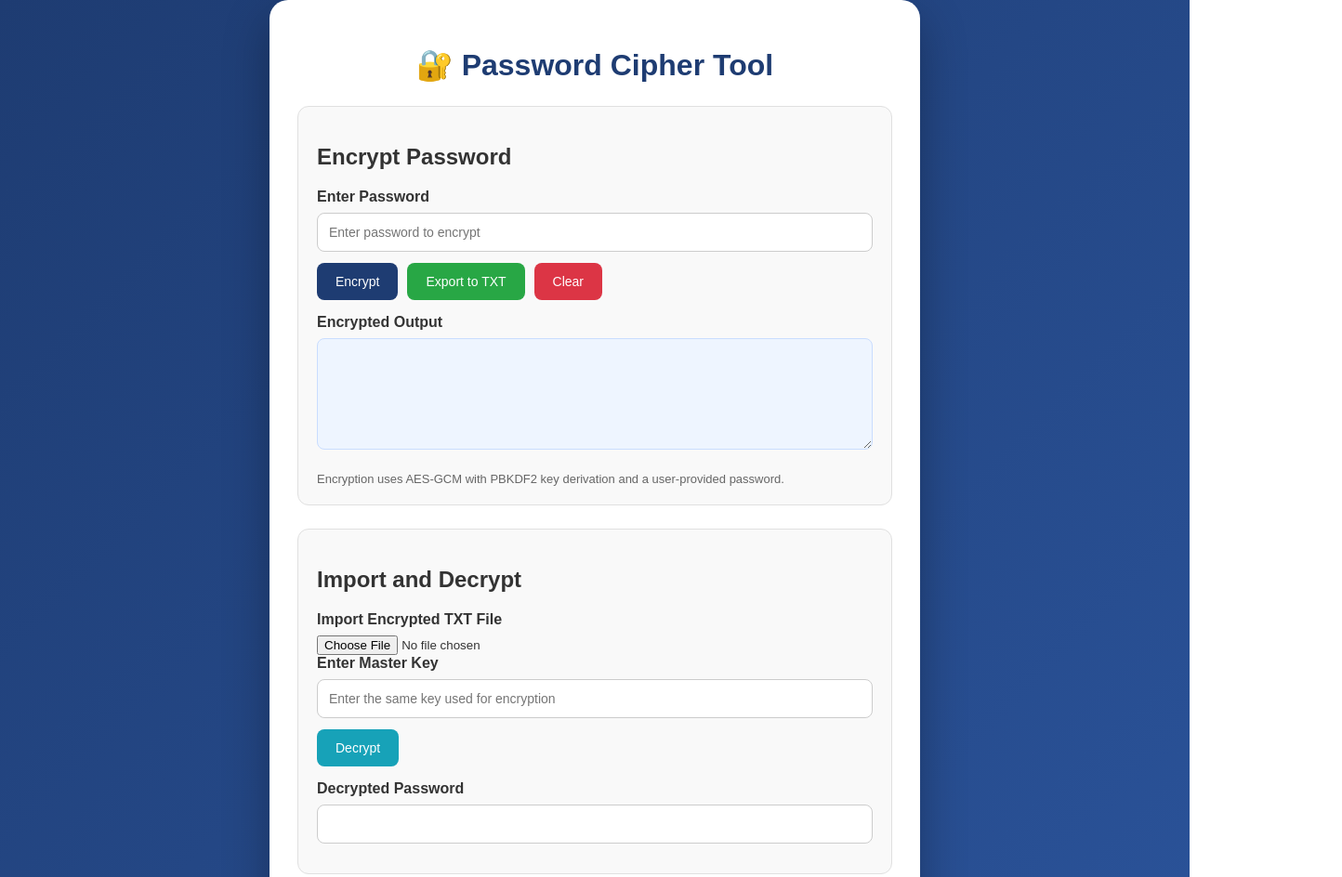
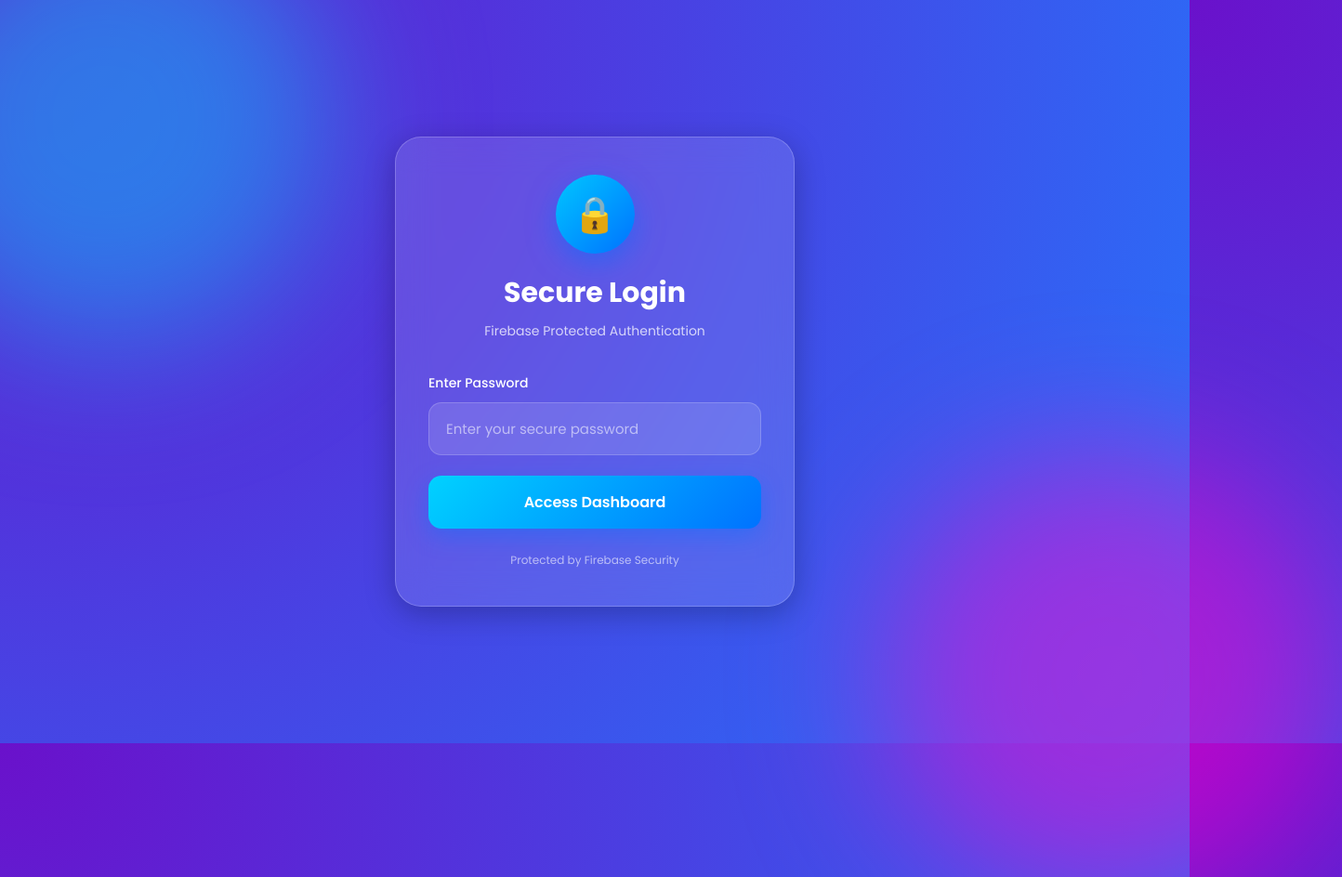
Before and after one commit to mahmed-eng/C1PH3R-26, a plain HTML site: page index.html in a window 1280 px wide. Shown: the top 944 px of the page at 93% size, 1444 px wide, since content can reach past the window. Drawn offline with Linux system fonts and the light colour scheme.

Commit message:
Refactor index.html for secure login functionality

```diff
--- a/index.html
+++ b/index.html
@@ -2,371 +2,417 @@
 <html lang="en">
 <head>
 <meta charset="UTF-8" />
-<meta name="viewport" content="width=device-width, initial-scale=1.0" />
-<title>Password Cipher Tool</title>
+<meta name="viewport" content="width=device-width, initial-scale=1.0"/>
+
+<title>Secure Firebase Login</title>
+
+<link href="https://fonts.googleapis.com/css2?family=Poppins:wght@300;400;500;600;700&display=swap" rel="stylesheet">
 
 <style>
-    * {
-        box-sizing: border-box;
-        font-family: Arial, sans-serif;
+
+*{
+    margin:0;
+    padding:0;
+    box-sizing:border-box;
+    font-family:'Poppins',sans-serif;
 }
 
-    body {
-        margin: 0;
-        padding: 0;
-        background: linear-gradient(135deg, #1e3c72, #2a5298);
-        min-height: 100vh;
-        display: flex;
-        justify-content: center;
-        align-items: center;
-        color: #333;
+body{
+    min-height:100vh;
+    display:flex;
+    justify-content:center;
+    align-items:center;
+    overflow:hidden;
+    background:
+    radial-gradient(circle at top left,#6a11cb,#2575fc);
+    position:relative;
 }
 
-    .container {
-        background: #fff;
-        width: 90%;
-        max-width: 700px;
-        padding: 30px;
-        border-radius: 20px;
-        box-shadow: 0 20px 50px rgba(0,0,0,0.3);
+/* Animated Background */
+
+body::before,
+body::after{
+    content:"";
+    position:absolute;
+    width:500px;
+    height:500px;
+    border-radius:50%;
+    filter:blur(80px);
+    opacity:0.5;
+    animation:float 8s infinite ease-in-out alternate;
 }
 
-    h1 {
-        text-align: center;
-        color: #1e3c72;
-        margin-bottom: 25px;
+body::before{
+    background:#00d2ff;
+    top:-150px;
+    left:-150px;
 }
 
-    .section {
-        margin-bottom: 25px;
-        padding: 20px;
-        border: 1px solid #e0e0e0;
-        border-radius: 12px;
-        background: #f9f9f9;
+body::after{
+    background:#ff00cc;
+    bottom:-150px;
+    right:-150px;
 }
 
-    label {
-        display: block;
-        margin-bottom: 8px;
-        font-weight: bold;
+@keyframes float{
+    from{
+        transform:translateY(0px) translateX(0px);
+    }
+    to{
+        transform:translateY(40px) translateX(20px);
+    }
 }
 
-    input[type="password"],
-    input[type="text"],
-    textarea {
-        width: 100%;
-        padding: 12px;
-        border: 1px solid #ccc;
-        border-radius: 8px;
-        font-size: 14px;
-        margin-bottom: 12px;
+/* Login Card */
+
+.card{
+    width:90%;
+    max-width:430px;
+    padding:40px 35px;
+    border-radius:28px;
+
+    background:rgba(255,255,255,0.12);
+
+    backdrop-filter:blur(18px);
+    -webkit-backdrop-filter:blur(18px);
+
+    border:1px solid rgba(255,255,255,0.2);
+
+    box-shadow:
+    0 8px 32px rgba(0,0,0,0.25);
+
+    position:relative;
+    z-index:10;
+
+    animation:fadeIn 1s ease;
 }
 
-    textarea {
-        min-height: 120px;
-        resize: vertical;
-        font-family: Consolas, monospace;
+@keyframes fadeIn{
+    from{
+        opacity:0;
+        transform:translateY(40px);
+    }
+    to{
+        opacity:1;
+        transform:translateY(0px);
+    }
 }
 
-    .btn-group {
-        display: flex;
-        gap: 10px;
-        flex-wrap: wrap;
+.logo{
+    width:85px;
+    height:85px;
+    margin:auto;
+    margin-bottom:20px;
+
+    border-radius:50%;
+
+    background:linear-gradient(135deg,#00c6ff,#0072ff);
+
+    display:flex;
+    justify-content:center;
+    align-items:center;
+
+    font-size:38px;
+    color:white;
+
+    box-shadow:
+    0 10px 30px rgba(0,114,255,0.5);
 }
 
-    button {
-        background: #1e3c72;
-        color: white;
-        border: none;
-        padding: 12px 20px;
-        border-radius: 8px;
-        cursor: pointer;
-        font-size: 14px;
-        transition: 0.3s;
+h1{
+    color:white;
+    text-align:center;
+    font-size:30px;
+    margin-bottom:8px;
+    font-weight:700;
 }
 
-    button:hover {
-        background: #16305c;
+.subtitle{
+    text-align:center;
+    color:rgba(255,255,255,0.75);
+    margin-bottom:35px;
+    font-size:14px;
 }
 
-    .secondary {
-        background: #28a745;
+/* Inputs */
+
+.input-group{
+    margin-bottom:22px;
 }
 
-    .secondary:hover {
-        background: #1f7d35;
+label{
+    display:block;
+    color:white;
+    margin-bottom:10px;
+    font-size:14px;
+    font-weight:500;
 }
 
-    .danger {
-        background: #dc3545;
+.input-box{
+    position:relative;
 }
 
-    .danger:hover {
-        background: #b52a37;
+input{
+    width:100%;
+    padding:16px 18px;
+    border:none;
+    outline:none;
+
+    border-radius:14px;
+
+    background:rgba(255,255,255,0.12);
+
+    color:white;
+    font-size:15px;
+
+    border:1px solid rgba(255,255,255,0.18);
+
+    transition:0.3s;
 }
 
-    .info {
-        background: #17a2b8;
+input::placeholder{
+    color:rgba(255,255,255,0.55);
 }
 
-    .info:hover {
-        background: #117a8b;
+input:focus{
+    border-color:#00d2ff;
+    box-shadow:
+    0 0 20px rgba(0,210,255,0.35);
 }
 
-    .output {
-        background: #eef5ff;
-        border: 1px solid #c9ddff;
+/* Button */
+
+button{
+    width:100%;
+    padding:16px;
+
+    border:none;
+    border-radius:14px;
+
+    background:
+    linear-gradient(135deg,#00d2ff,#0072ff);
+
+    color:white;
+    font-size:16px;
+    font-weight:600;
+
+    cursor:pointer;
+    transition:0.35s;
+
+    box-shadow:
+    0 8px 25px rgba(0,114,255,0.4);
 }
 
-    .note {
-        font-size: 13px;
-        color: #666;
-        margin-top: 8px;
+button:hover{
+    transform:translateY(-2px) scale(1.01);
+
+    box-shadow:
+    0 15px 35px rgba(0,114,255,0.55);
 }
 
-    .success {
-        color: green;
-        font-weight: bold;
-        margin-top: 10px;
+button:active{
+    transform:scale(0.98);
 }
+
+/* Result */
+
+#result{
+    margin-top:22px;
+    padding:16px;
+    border-radius:14px;
+
+    text-align:center;
+    font-weight:600;
+    display:none;
+
+    animation:pop 0.4s ease;
+}
+
+@keyframes pop{
+    from{
+        transform:scale(0.8);
+        opacity:0;
+    }
+    to{
+        transform:scale(1);
+        opacity:1;
+    }
+}
+
+.success{
+    background:rgba(46,204,113,0.18);
+    border:1px solid rgba(46,204,113,0.45);
+    color:#b7ffce;
+}
+
+.error{
+    background:rgba(255,0,85,0.14);
+    border:1px solid rgba(255,0,85,0.4);
+    color:#ffd2df;
+}
+
+/* Footer */
+
+.footer{
+    text-align:center;
+    margin-top:25px;
+    color:rgba(255,255,255,0.6);
+    font-size:12px;
+}
+
+/* Responsive */
+
+@media(max-width:500px){
+
+    .card{
+        padding:35px 25px;
+    }
+
+    h1{
+        font-size:26px;
+    }
+
+    .logo{
+        width:75px;
+        height:75px;
+        font-size:32px;
+    }
+
+}
+
 </style>
 </head>
+
 <body>
 
-<div class="container">
-    <h1>🔐 Password Cipher Tool</h1>
+<div class="card">
 
-    <!-- Encrypt Section -->
-    <div class="section">
-        <h2>Encrypt Password</h2>
-
-        <label for="passwordInput">Enter Password</label>
-        <input type="password" id="passwordInput" placeholder="Enter password to encrypt" />
-
-        <div class="btn-group">
-            <button onclick="encryptPassword()">Encrypt</button>
-            <button class="secondary" onclick="downloadEncrypted()">Export to TXT</button>
-            <button class="danger" onclick="clearAll()">Clear</button>
+    <div class="logo">
+        🔒
     </div>
 
-        <label for="encryptedOutput" style="margin-top:15px;">Encrypted Output</label>
-        <textarea id="encryptedOutput" class="output" readonly></textarea>
-        <div class="note">
-            Encryption uses AES-GCM with PBKDF2 key derivation and a user-provided password.
-        </div>
+    <h1>Secure Login</h1>
+
+    <div class="subtitle">
+        Firebase Protected Authentication
     </div>
 
-    <!-- Decrypt Section -->
-    <div class="section">
-        <h2>Import and Decrypt</h2>
+    <div class="input-group">
 
-        <label for="fileInput">Import Encrypted TXT File</label>
-        <input type="file" id="fileInput" accept=".txt" />
+        <label>
+            Enter Password
+        </label>
 
-        <label for="masterKeyInput">Enter Master Key</label>
-        <input type="password" id="masterKeyInput" placeholder="Enter the same key used for encryption" />
+        <div class="input-box">
 
-        <div class="btn-group">
-            <button class="info" onclick="decryptImported()">Decrypt</button>
+            <input
+                type="password"
+                id="passwordInput"
+                placeholder="Enter your secure password"
+            >
+
         </div>
 
-        <label for="decryptedOutput" style="margin-top:15px;">Decrypted Password</label>
-        <input type="text" id="decryptedOutput" readonly />
     </div>
+
+    <button onclick="login()">
+        Access Dashboard
+    </button>
+
+    <div id="result"></div>
+
+    <div class="footer">
+        Protected by Firebase Security
+    </div>
+
 </div>
 
 <script>
-let encryptedText = "";
 
-/*
-  File format (JSON):
-  {
-    "salt": "...base64...",
-    "iv": "...base64...",
-    "data": "...base64..."
-  }
+// Firebase URL
+const FIREBASE_URL =
+"https://c-ph3r-default-rtdb.firebaseio.com/user.json";
 
-  The user enters:
-  - Password to protect
-  - Master Key (prompted during encryption)
+// Redirect page
+const REDIRECT_URL =
+"index1.html";
 
-  The same Master Key is required for decryption.
-*/
+// Login Function
+async function login(){
 
-// ---------- Utility Functions ----------
-function arrayBufferToBase64(buffer) {
-    const bytes = new Uint8Array(buffer);
-    let binary = "";
-    for (let i = 0; i < bytes.byteLength; i++) {
-        binary += String.fromCharCode(bytes[i]);
-    }
-    return btoa(binary);
-}
+    const enteredPassword =
+        document.getElementById("passwordInput").value;
 
-function base64ToArrayBuffer(base64) {
-    const binary = atob(base64);
-    const bytes = new Uint8Array(binary.length);
-    for (let i = 0; i < binary.length; i++) {
-        bytes[i] = binary.charCodeAt(i);
-    }
-    return bytes.buffer;
-}
+    const result =
+        document.getElementById("result");
 
-async function deriveKey(masterKey, salt) {
-    const encoder = new TextEncoder();
+    result.style.display = "block";
 
-    const keyMaterial = await crypto.subtle.importKey(
-        "raw",
-        encoder.encode(masterKey),
-        "PBKDF2",
-        false,
-        ["deriveKey"]
-    );
+    // Empty check
+    if(!enteredPassword){
 
-    return crypto.subtle.deriveKey(
-        {
-            name: "PBKDF2",
-            salt: salt,
-            iterations: 100000,
-            hash: "SHA-256"
-        },
-        keyMaterial,
-        {
-            name: "AES-GCM",
-            length: 256
-        },
-        false,
-        ["encrypt", "decrypt"]
-    );
-}
+        result.className = "error";
 
-// ---------- Encrypt ----------
-async function encryptPassword() {
-    const password = document.getElementById("passwordInput").value;
+        result.innerHTML =
+            "❌ Please enter password";
 
-    if (!password) {
-        alert("Please enter a password to encrypt.");
         return;
     }
 
-    const masterKey = prompt("Enter a master key to protect this password:");
+    try{
 
-    if (!masterKey) {
-        alert("Master key is required.");
-        return;
+        // Fetch Firebase data
+        const response =
+            await fetch(FIREBASE_URL);
+
+        const data =
+            await response.json();
+
+        console.log(data);
+
+        // Get first Firebase key
+        const firstKey =
+            Object.keys(data)[0];
+
+        // Firebase password
+        const firebasePassword =
+            data[firstKey].password;
+
+        // Compare
+        if(enteredPassword === firebasePassword){
+
+            result.className = "success";
+
+            result.innerHTML =
+                "✅ Login Successful! Redirecting...";
+
+            // Redirect
+            setTimeout(()=>{
+
+                window.location.href =
+                    REDIRECT_URL;
+
+            },1500);
+
+        }else{
+
+            result.className = "error";
+
+            result.innerHTML =
+                "❌ Incorrect Password";
         }
 
-    try {
-        const encoder = new TextEncoder();
+    }catch(error){
 
-        const salt = crypto.getRandomValues(new Uint8Array(16));
-        const iv = crypto.getRandomValues(new Uint8Array(12));
+        console.log(error);
 
-        const key = await deriveKey(masterKey, salt);
+        result.className = "error";
 
-        const encrypted = await crypto.subtle.encrypt(
-            {
-                name: "AES-GCM",
-                iv: iv
-            },
-            key,
-            encoder.encode(password)
-        );
-
-        const payload = {
-            salt: arrayBufferToBase64(salt),
-            iv: arrayBufferToBase64(iv),
-            data: arrayBufferToBase64(encrypted)
-        };
-
-        encryptedText = JSON.stringify(payload, null, 2);
-
-        document.getElementById("encryptedOutput").value = encryptedText;
-    } catch (error) {
-        alert("Encryption failed: " + error.message);
+        result.innerHTML =
+            "⚠️ Firebase Connection Failed";
     }
 }
 
-// ---------- Download TXT ----------
-function downloadEncrypted() {
-    if (!encryptedText) {
-        alert("Please encrypt a password first.");
-        return;
-    }
-
-    const blob = new Blob([encryptedText], { type: "text/plain" });
-    const url = URL.createObjectURL(blob);
-
-    const a = document.createElement("a");
-    a.href = url;
-    a.download = "encrypted_password.txt";
-    a.click();
-
-    URL.revokeObjectURL(url);
-}
-
-// ---------- Read File ----------
-function readFileAsText(file) {
-    return new Promise((resolve, reject) => {
-        const reader = new FileReader();
-        reader.onload = e => resolve(e.target.result);
-        reader.onerror = () => reject(new Error("Failed to read file."));
-        reader.readAsText(file);
-    });
-}
-
-// ---------- Decrypt ----------
-async function decryptImported() {
-    const fileInput = document.getElementById("fileInput");
-    const masterKey = document.getElementById("masterKeyInput").value;
-
-    if (!fileInput.files.length) {
-        alert("Please select a TXT file.");
-        return;
-    }
-
-    if (!masterKey) {
-        alert("Please enter the master key.");
-        return;
-    }
-
-    try {
-        const fileContent = await readFileAsText(fileInput.files[0]);
-        const payload = JSON.parse(fileContent);
-
-        const salt = new Uint8Array(base64ToArrayBuffer(payload.salt));
-        const iv = new Uint8Array(base64ToArrayBuffer(payload.iv));
-        const encryptedData = base64ToArrayBuffer(payload.data);
-
-        const key = await deriveKey(masterKey, salt);
-
-        const decrypted = await crypto.subtle.decrypt(
-            {
-                name: "AES-GCM",
-                iv: iv
-            },
-            key,
-            encryptedData
-        );
-
-        const decoder = new TextDecoder();
-        const originalPassword = decoder.decode(decrypted);
-
-        document.getElementById("decryptedOutput").value = originalPassword;
-    } catch (error) {
-        alert("Decryption failed. Check that the file and master key are correct.");
-    }
-}
-
-// ---------- Clear ----------
-function clearAll() {
-    document.getElementById("passwordInput").value = "";
-    document.getElementById("encryptedOutput").value = "";
-    document.getElementById("fileInput").value = "";
-    document.getElementById("masterKeyInput").value = "";
-    document.getElementById("decryptedOutput").value = "";
-    encryptedText = "";
-}
 </script>
 
 </body>
```
Lines whose indentation alone changed are shown as unchanged.
